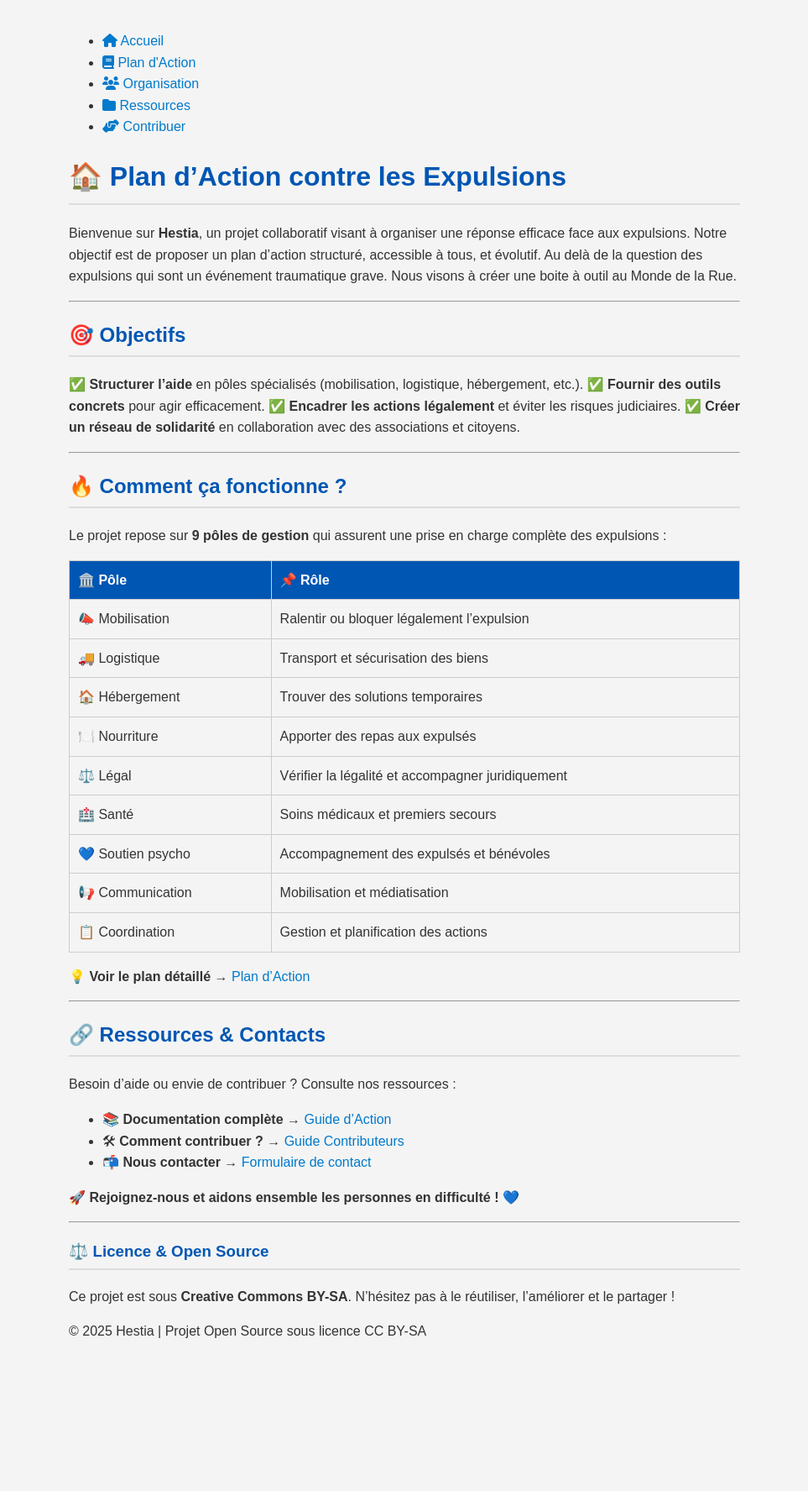
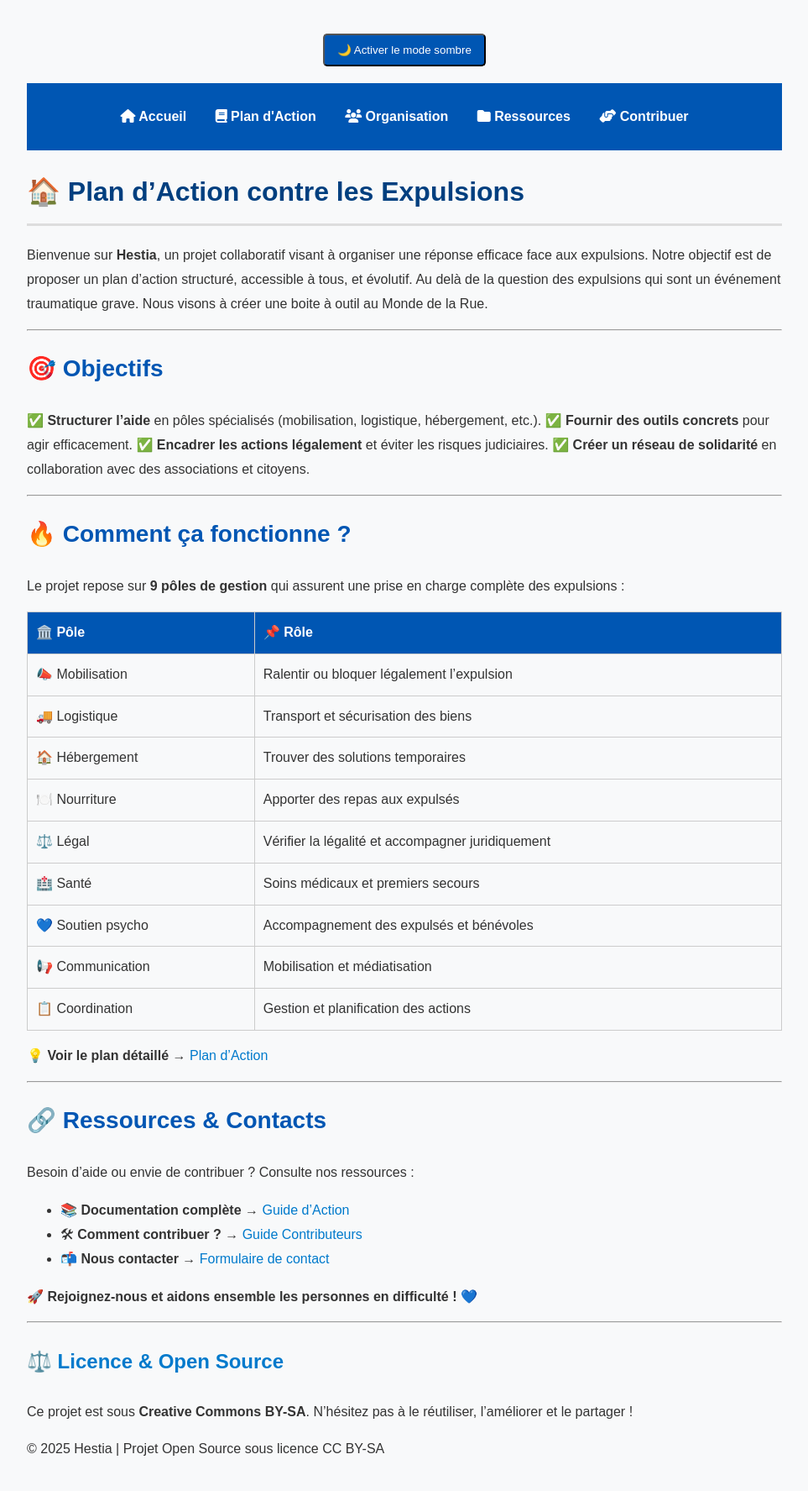
Before and after one commit to 5136Siegfried/Hestia, a Jekyll site: the page built from docs/index.md, in a window 1280 px wide. Shown: the whole page at 84% size, without its empty margins (158-1121 px from the left). Built offline with Jekyll 4.4.1, drawn with Linux system fonts in a browser that asks for light colours; before the commit the page ends 1634 px from its top, so only the background shows below that.

Commit message:
Ajout de la mise en page améliorée et du mode sombre

```diff
--- a/docs/_layouts/default.html
+++ b/docs/_layouts/default.html
@@ -8,7 +8,33 @@
     <link rel="icon" type="image/x-icon" href="{{ site.baseurl }}/assets/images/favicon/favicon.ico">
     <link rel="stylesheet" href="https://cdnjs.cloudflare.com/ajax/libs/font-awesome/6.4.2/css/all.min.css">
 </head>
+<script>
+  document.addEventListener("DOMContentLoaded", function() {
+      const toggleButton = document.getElementById("toggle-darkmode");
+      const body = document.body;
+
+      // Vérifier le mode enregistré dans le localStorage
+      if (localStorage.getItem("dark-mode") === "enabled") {
+          body.classList.add("dark-mode");
+          toggleButton.textContent = "☀️ Activer le mode clair";
+      }
+
+      toggleButton.addEventListener("click", function() {
+          if (body.classList.contains("dark-mode")) {
+              body.classList.remove("dark-mode");
+              localStorage.setItem("dark-mode", "disabled");
+              toggleButton.textContent = "🌙 Activer le mode sombre";
+          } else {
+              body.classList.add("dark-mode");
+              localStorage.setItem("dark-mode", "enabled");
+              toggleButton.textContent = "☀️ Activer le mode clair";
+          }
+      });
+  });
+</script>
+
 <body>
+  <button id="toggle-darkmode">🌙 Activer le mode sombre</button>
 
     <!-- 🔹 MENU DE NAVIGATION -->
     <nav>
--- a/docs/assets/css/style.css
+++ b/docs/assets/css/style.css
@@ -1,20 +1,67 @@
-/* 🔹 Style global */
+/* 🔹 Mise en page générale */
 body {
   font-family: 'Arial', sans-serif;
-  line-height: 1.6;
-  max-width: 800px;
+  line-height: 1.8;
+  max-width: 900px;
   margin: auto;
   padding: 20px;
-  background-color: #f4f4f4;
+  background-color: #f8f9fa;
   color: #333;
 }
 
-/* 🔹 Titres */
-h1, h2, h3 {
+/* 🔹 Titres plus lisibles */
+h1 {
+  font-size: 2rem;
+  color: #003f7f;
+  border-bottom: 3px solid #ddd;
+  padding-bottom: 8px;
+}
+h2 {
+  font-size: 1.75rem;
   color: #0056b3;
-  border-bottom: 2px solid #ddd;
-  padding-bottom: 5px;
+  margin-top: 20px;
 }
+h3 {
+  font-size: 1.5rem;
+  color: #007acc;
+}
+
+/* 🔹 Espacement et alignement des textes */
+p {
+  margin-bottom: 15px;
+}
+ul, ol {
+  margin-bottom: 15px;
+}
+
+/* 🔹 Mode sombre */
+.dark-mode {
+  background-color: #1e1e1e;
+  color: #e0e0e0;
+}
+.dark-mode nav {
+  background: #292b2f;
+}
+.dark-mode a {
+  color: #58a6ff;
+}
+
+/* 🔹 Bouton pour activer/désactiver le mode sombre */
+#toggle-darkmode {
+  display: block;
+  padding: 10px 15px;
+  background: #0056b3;
+  color: white;
+  border-radius: 5px;
+  margin: 20px auto;
+  text-align: center;
+  cursor: pointer;
+  width: max-content;
+}
+.dark-mode #toggle-darkmode {
+  background: #007acc;
+}
+
 
 /* 🔹 Liens */
 a {
@@ -53,3 +100,26 @@
 .button:hover {
   background: #003f7f;
 }
+
+/* 🔹 MENU DE NAVIGATION */
+nav {
+  background: #0056b3;
+  padding: 10px;
+  text-align: center;
+}
+nav ul {
+  list-style: none;
+  padding: 0;
+}
+nav ul li {
+  display: inline;
+  margin: 0 15px;
+}
+nav ul li a {
+  color: white;
+  font-weight: bold;
+  text-decoration: none;
+}
+nav ul li a:hover {
+  text-decoration: underline;
+}
```
